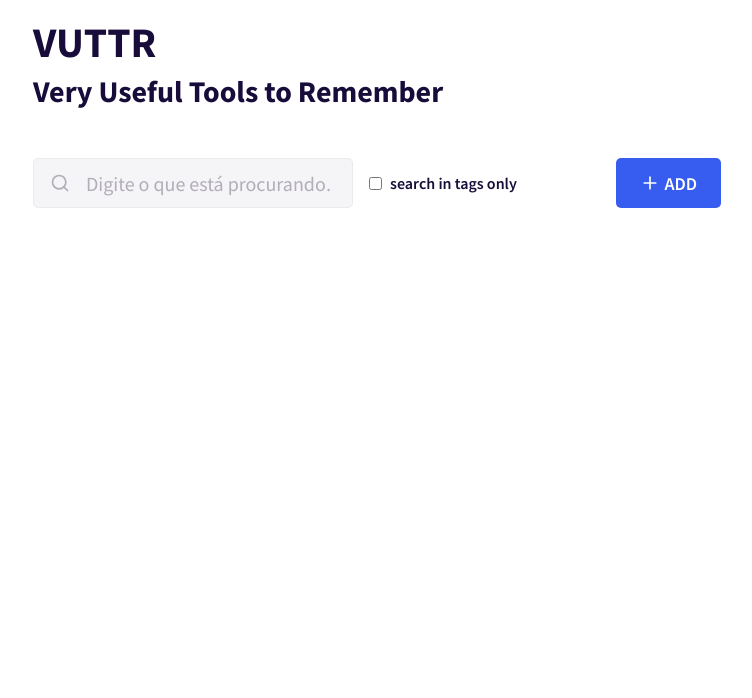
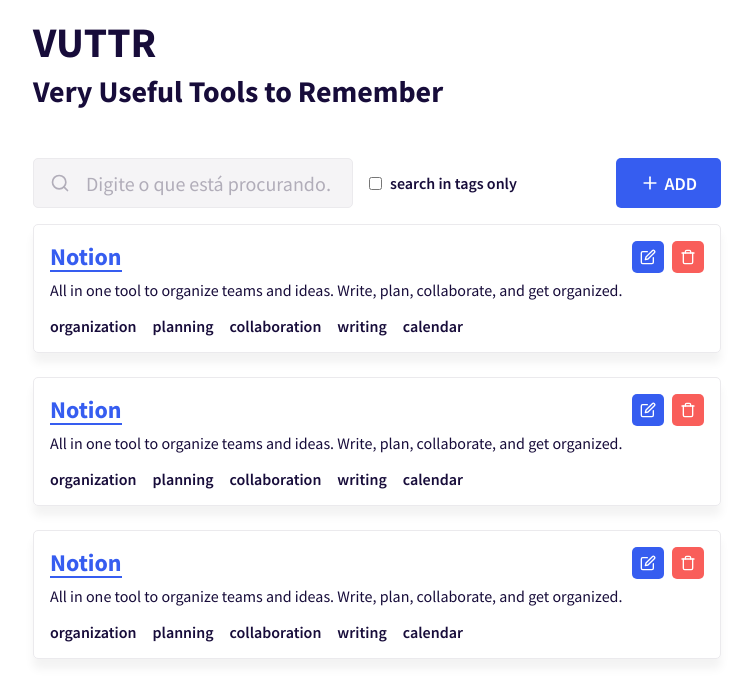
Before and after one commit to orenatodos/vuttr, a React (Create React App) app: page / in a window 1280 px wide. Shown: the top 698 px of the page, without its empty margins (263-1015 px from the left). Built offline with nearby package versions, Linux system fonts and the light colour scheme.

Commit message:
:sparkles: feat: cria o componente Tools

```diff
--- a/src/App.tsx
+++ b/src/App.tsx
@@ -1,5 +1,11 @@
 import Header from './components/Header';
+import Tools from './components/Tools';
 
 export default function App() {
-  return <Header />;
+  return (
+    <>
+      <Header />
+      <Tools />
+    </>
+  );
 }
--- /dev/null
+++ b/src/components/Tools/index.tsx
@@ -0,0 +1,75 @@
+import { FiEdit, FiTrash } from 'react-icons/fi';
+import * as S from './styles';
+
+export default function Tools() {
+  return (
+    <S.Container>
+      <article>
+        <a href="/">Notion</a>
+        <p>
+          All in one tool to organize teams and ideas. Write, plan, collaborate,
+          and get organized.
+        </p>
+        <ul>
+          <li>organization</li>
+          <li>planning</li>
+          <li>collaboration</li>
+          <li>writing</li>
+          <li>calendar</li>
+        </ul>
+        <div>
+          <button type="button" className="edit">
+            <FiEdit size={16} />
+          </button>
+          <button type="button" className="remove">
+            <FiTrash size={16} />
+          </button>
+        </div>
+      </article>
+      <article>
+        <a href="/">Notion</a>
+        <p>
+          All in one tool to organize teams and ideas. Write, plan, collaborate,
+          and get organized.
+        </p>
+        <ul>
+          <li>organization</li>
+          <li>planning</li>
+          <li>collaboration</li>
+          <li>writing</li>
+          <li>calendar</li>
+        </ul>
+        <div>
+          <button type="button" className="edit">
+            <FiEdit size={16} />
+          </button>
+          <button type="button" className="remove">
+            <FiTrash size={16} />
+          </button>
+        </div>
+      </article>
+      <article>
+        <a href="/">Notion</a>
+        <p>
+          All in one tool to organize teams and ideas. Write, plan, collaborate,
+          and get organized.
+        </p>
+        <ul>
+          <li>organization</li>
+          <li>planning</li>
+          <li>collaboration</li>
+          <li>writing</li>
+          <li>calendar</li>
+        </ul>
+        <div>
+          <button type="button" className="edit">
+            <FiEdit size={16} />
+          </button>
+          <button type="button" className="remove">
+            <FiTrash size={16} />
+          </button>
+        </div>
+      </article>
+    </S.Container>
+  );
+}
--- /dev/null
+++ b/src/components/Tools/styles.ts
@@ -0,0 +1,84 @@
+import styled, { css } from 'styled-components';
+
+import { shade } from 'polished';
+
+export const Container = styled.div`
+  ${({ theme }) => css`
+    margin-top: ${theme.spacings.small};
+
+    article {
+      box-shadow: ${theme.shadows.elevation2};
+      border: 0.1rem solid ${theme.colors.darkestWhite};
+      border-radius: ${theme.radius.default};
+      padding: ${theme.spacings.small};
+      position: relative;
+
+      & + article {
+        margin-top: ${theme.spacings.medium};
+      }
+
+      a {
+        display: inline-block;
+        font-size: ${theme.font.sizes.header1};
+        font-weight: ${theme.font.bold};
+        color: ${theme.colors.blue};
+        position: relative;
+
+        &::after {
+          content: '';
+          position: absolute;
+          bottom: 0;
+          left: 0;
+          width: 100%;
+          height: 0.2rem;
+          background: currentColor;
+        }
+      }
+
+      p {
+        margin-top: ${theme.spacings.xsmall};
+      }
+
+      ul {
+        display: flex;
+        align-items: center;
+        flex-wrap: wrap;
+        gap: ${theme.spacings.small};
+        font-weight: ${theme.font.semibold};
+        margin-top: ${theme.spacings.small};
+      }
+
+      > div {
+        position: absolute;
+        top: ${theme.spacings.small};
+        right: ${theme.spacings.small};
+        display: flex;
+        align-items: center;
+
+        button {
+          padding: ${theme.spacings.xsmall};
+          border-radius: ${theme.radius.default};
+          color: ${theme.colors.white};
+          transition: ${theme.transitions.default};
+        }
+
+        .edit {
+          background: ${theme.colors.blue};
+          margin-right: ${theme.spacings.xsmall};
+
+          &:hover {
+            background: ${shade(0.2, theme.colors.blue)};
+          }
+        }
+
+        .remove {
+          background: ${theme.colors.red};
+
+          &:hover {
+            background: ${shade(0.2, theme.colors.red)};
+          }
+        }
+      }
+    }
+  `}
+`;
```
Also changed, not shown: 1 other file (tests, documents, lock files or other folders).
